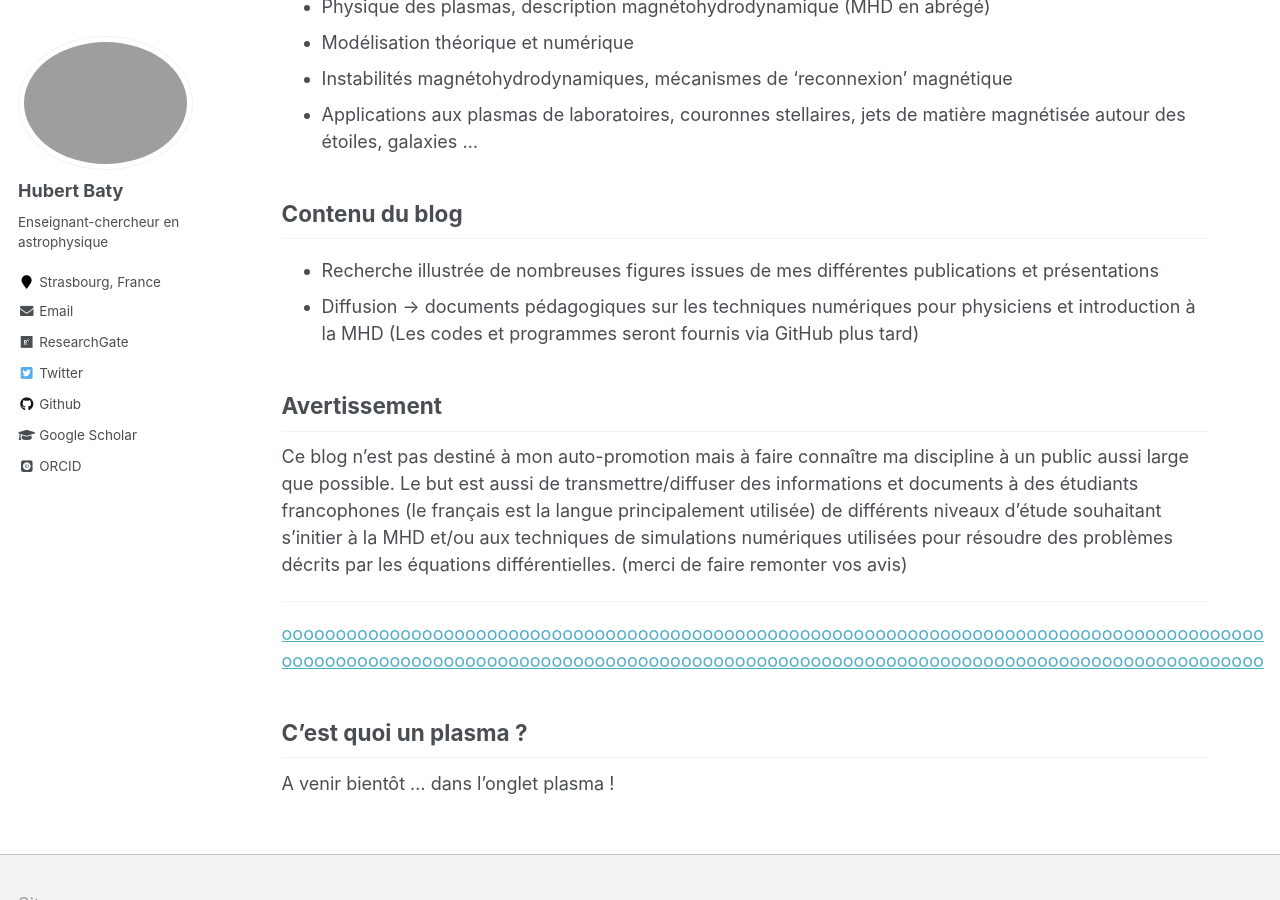
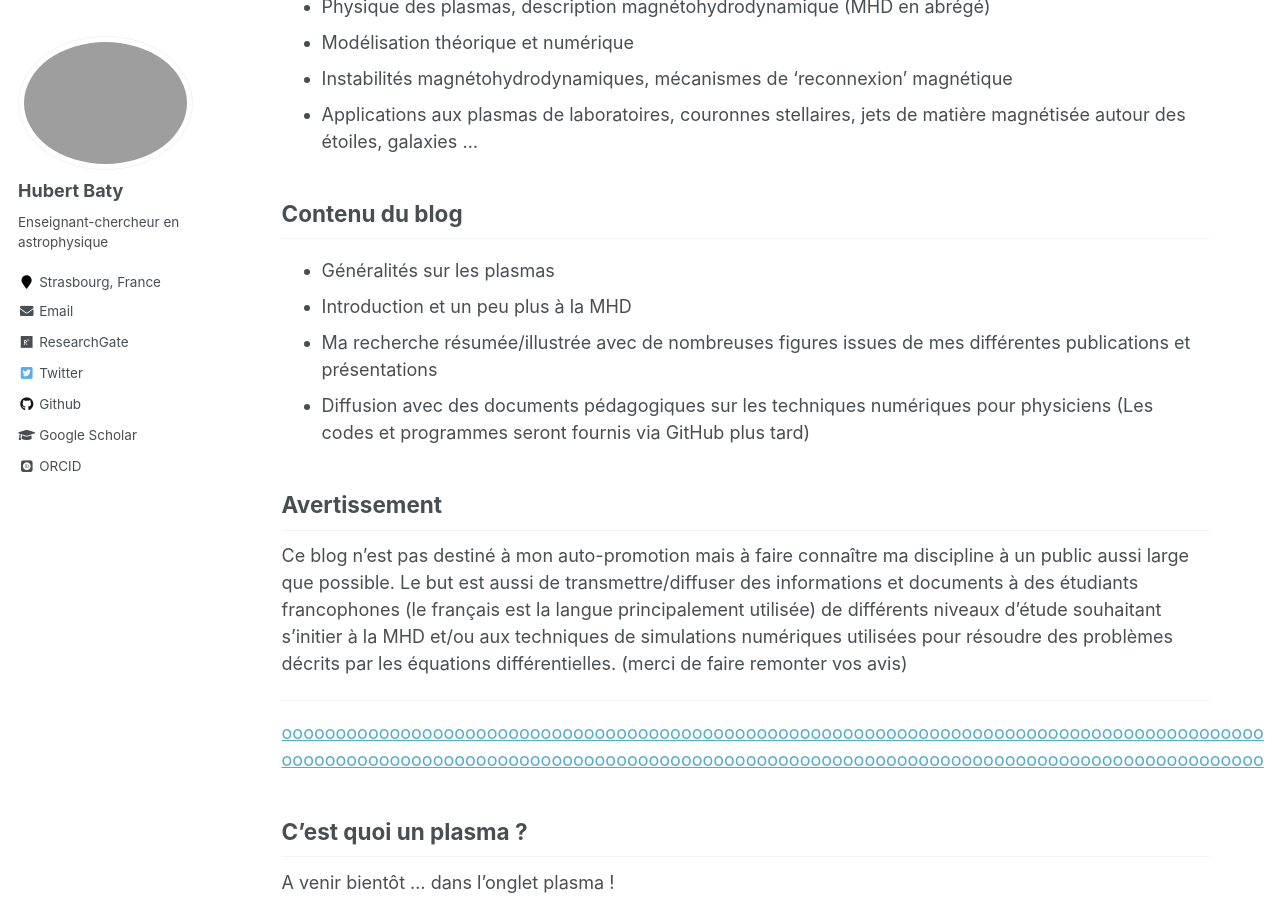
Before and after one commit to hubertbaty/hubertbaty.github.io, a Jekyll site: the page built from _pages/about.md, in a window 1280 px wide and 900 px high, scrolled down 985 px. Built offline with Jekyll 4.4.1, drawn with Linux system fonts in a browser that asks for light colours; some web fonts are replaced.

Commit message:
Update about.md

```diff
--- a/_pages/about.md
+++ b/_pages/about.md
@@ -28,8 +28,10 @@ redirect_from:
 - Applications aux plasmas de laboratoires, couronnes stellaires, jets de matière magnétisée autour des étoiles, galaxies ...
 
 ## Contenu du blog
-- Recherche illustrée de nombreuses figures issues de mes différentes publications et présentations
-- Diffusion -> documents pédagogiques sur les techniques numériques pour physiciens et introduction à la MHD
+- Généralités sur les plasmas
+- Introduction et un peu plus à la MHD
+- Ma recherche résumée/illustrée avec de nombreuses figures issues de mes différentes publications et présentations
+- Diffusion avec des documents pédagogiques sur les techniques numériques pour physiciens
 (Les codes et programmes seront fournis via GitHub plus tard)
 
 ## Avertissement
```
